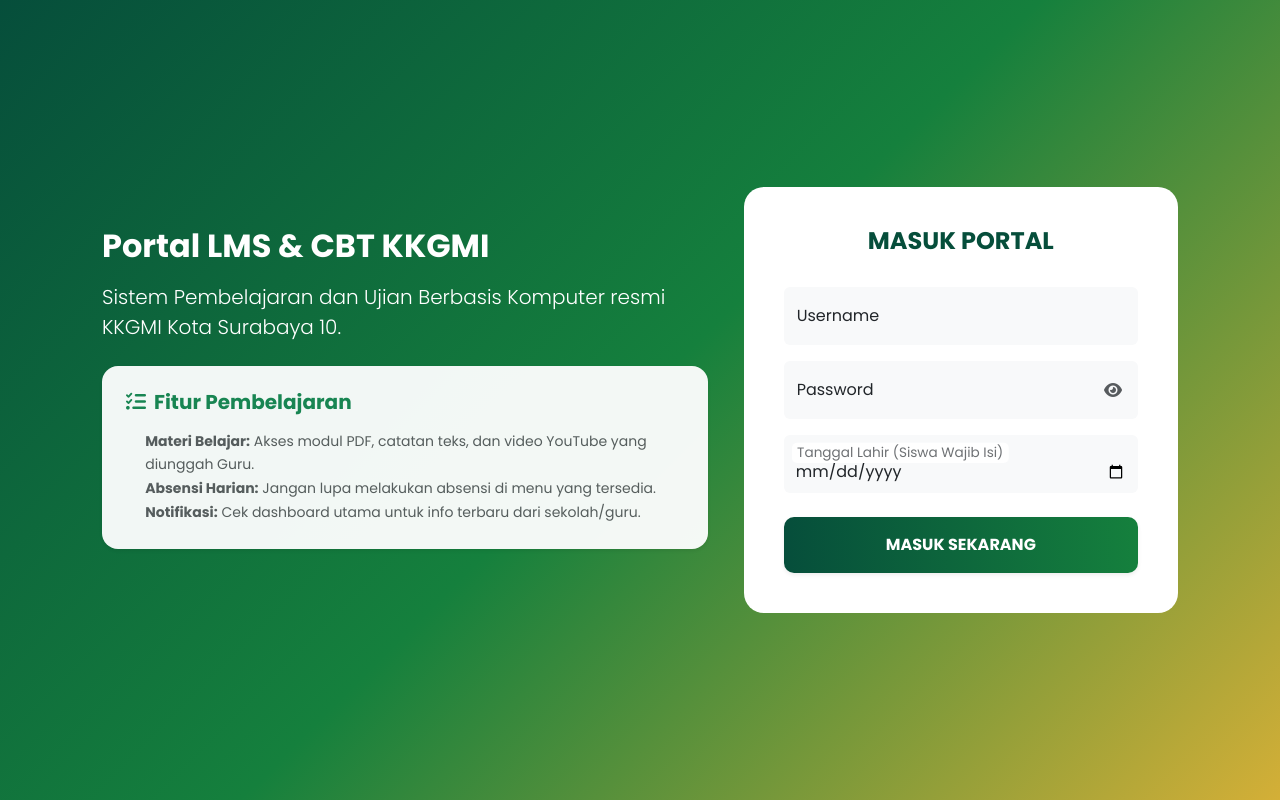
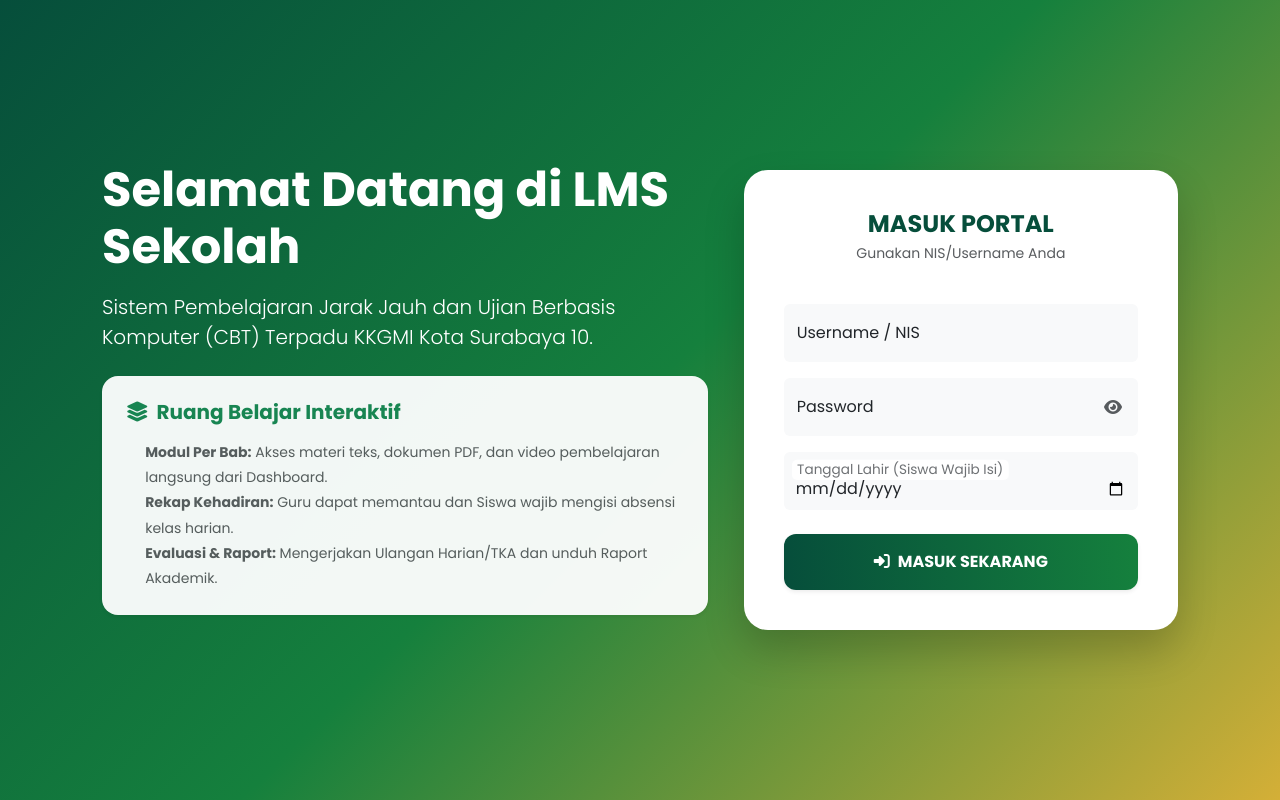
Before and after one commit to sidnaahligizi/lms-inovasi, a Next.js app: page / in a window 1280 px wide. Built offline with nearby package versions, Linux system fonts and the light colour scheme.

Commit message:
Update page.tsx

```diff
--- a/app/page.tsx
+++ b/app/page.tsx
@@ -49,29 +49,30 @@ export default function Page() {
       <div style={{ fontFamily: "'Poppins', sans-serif", minHeight: '100vh', display: 'flex', alignItems: 'center', justifyContent: 'center', background: "linear-gradient(135deg, #064e3b 0%, #15803d 50%, #d4af37 100%)", padding: '20px' }}>
         <div className="container" style={{ maxWidth: '1100px' }}>
           <div className="row g-4 align-items-center">
-            <div className="col-lg-7 text-white pe-lg-4 mb-4 mb-lg-0">
-              <h2 className="fw-bold mb-3">Portal LMS & CBT KKGMI</h2>
-              <p className="lead mb-4">Sistem Pembelajaran dan Ujian Berbasis Komputer resmi KKGMI Kota Surabaya 10.</p>
+            <div className="col-lg-7 text-white pe-lg-4 mb-4 mb-lg-0 text-center text-lg-start">
+              <h1 className="fw-bold mb-3 display-5">Selamat Datang di LMS Sekolah</h1>
+              <p className="lead mb-4 fw-light">Sistem Pembelajaran Jarak Jauh dan Ujian Berbasis Komputer (CBT) Terpadu KKGMI Kota Surabaya 10.</p>
 
-              <div className="bg-white text-dark p-4 rounded-4 shadow-sm mb-4" style={{ opacity: 0.95 }}>
-                <h5 className="fw-bold text-success mb-3"><i className="fas fa-list-check me-2"></i>Fitur Pembelajaran</h5>
-                <ol className="mb-0 small text-muted" style={{ paddingLeft: '1.2rem', lineHeight: '1.7' }}>
-                  <li><strong>Materi Belajar:</strong> Akses modul PDF, catatan teks, dan video YouTube yang diunggah Guru.</li>
-                  <li><strong>Absensi Harian:</strong> Jangan lupa melakukan absensi di menu yang tersedia.</li>
-                  <li><strong>Notifikasi:</strong> Cek dashboard utama untuk info terbaru dari sekolah/guru.</li>
+              <div className="bg-white text-dark p-4 rounded-4 shadow-sm mb-4 text-start" style={{ opacity: 0.95 }}>
+                <h5 className="fw-bold text-success mb-3"><i className="fas fa-layer-group me-2"></i>Ruang Belajar Interaktif</h5>
+                <ol className="mb-0 small text-muted" style={{ paddingLeft: '1.2rem', lineHeight: '1.8' }}>
+                  <li><strong>Modul Per Bab:</strong> Akses materi teks, dokumen PDF, dan video pembelajaran langsung dari Dashboard.</li>
+                  <li><strong>Rekap Kehadiran:</strong> Guru dapat memantau dan Siswa wajib mengisi absensi kelas harian.</li>
+                  <li><strong>Evaluasi & Raport:</strong> Mengerjakan Ulangan Harian/TKA dan unduh Raport Akademik.</li>
                 </ol>
               </div>
             </div>
 
             <div className="col-lg-5">
-              <div style={{ background: 'white', borderRadius: '20px', padding: '40px', display: 'flex', flexDirection: 'column' }}>
+              <div style={{ background: 'white', borderRadius: '24px', padding: '40px', display: 'flex', flexDirection: 'column', boxShadow: '0 20px 40px rgba(0,0,0,0.2)' }}>
                 <div className="text-center mb-4">
-                  <h4 className="fw-bold" style={{ color: '#064e3b' }}>MASUK PORTAL</h4>
+                  <h4 className="fw-bold mb-1" style={{ color: '#064e3b' }}>MASUK PORTAL</h4>
+                  <p className="small text-muted">Gunakan NIS/Username Anda</p>
                 </div>
                 <form onSubmit={handleLogin}>
                   <div className="form-floating mb-3">
                     <input type="text" className="form-control bg-light border-0" placeholder="User" required value={username} onChange={(e) => setUsername(e.target.value)} />
-                    <label>Username</label>
+                    <label>Username / NIS</label>
                   </div>
                   <div className="form-floating mb-3 position-relative">
                     <input type={showPassword ? "text" : "password"} className="form-control bg-light border-0" placeholder="Pass" required value={password} onChange={(e) => setPassword(e.target.value)} />
@@ -82,8 +83,8 @@ export default function Page() {
                     <input type="date" className="form-control bg-light border-0" value={tglLahir} onChange={(e) => setTglLahir(e.target.value)} />
                     <label>Tanggal Lahir (Siswa Wajib Isi)</label>
                   </div>
-                  <button type="submit" disabled={loading} className="btn w-100 py-3 fw-bold shadow-sm text-white" style={{ background: 'linear-gradient(90deg, #064e3b 0%, #15803d 100%)', border: 'none', borderRadius: '10px' }}>
-                    {loading ? 'MEMPROSES...' : 'MASUK SEKARANG'}
+                  <button type="submit" disabled={loading} className="btn w-100 py-3 fw-bold shadow-sm text-white" style={{ background: 'linear-gradient(90deg, #064e3b 0%, #15803d 100%)', border: 'none', borderRadius: '12px' }}>
+                    {loading ? <><i className="fas fa-spinner fa-spin me-2"></i>MEMPROSES...</> : <><i className="fas fa-sign-in-alt me-2"></i>MASUK SEKARANG</>}
                   </button>
                 </form>
               </div>
```
